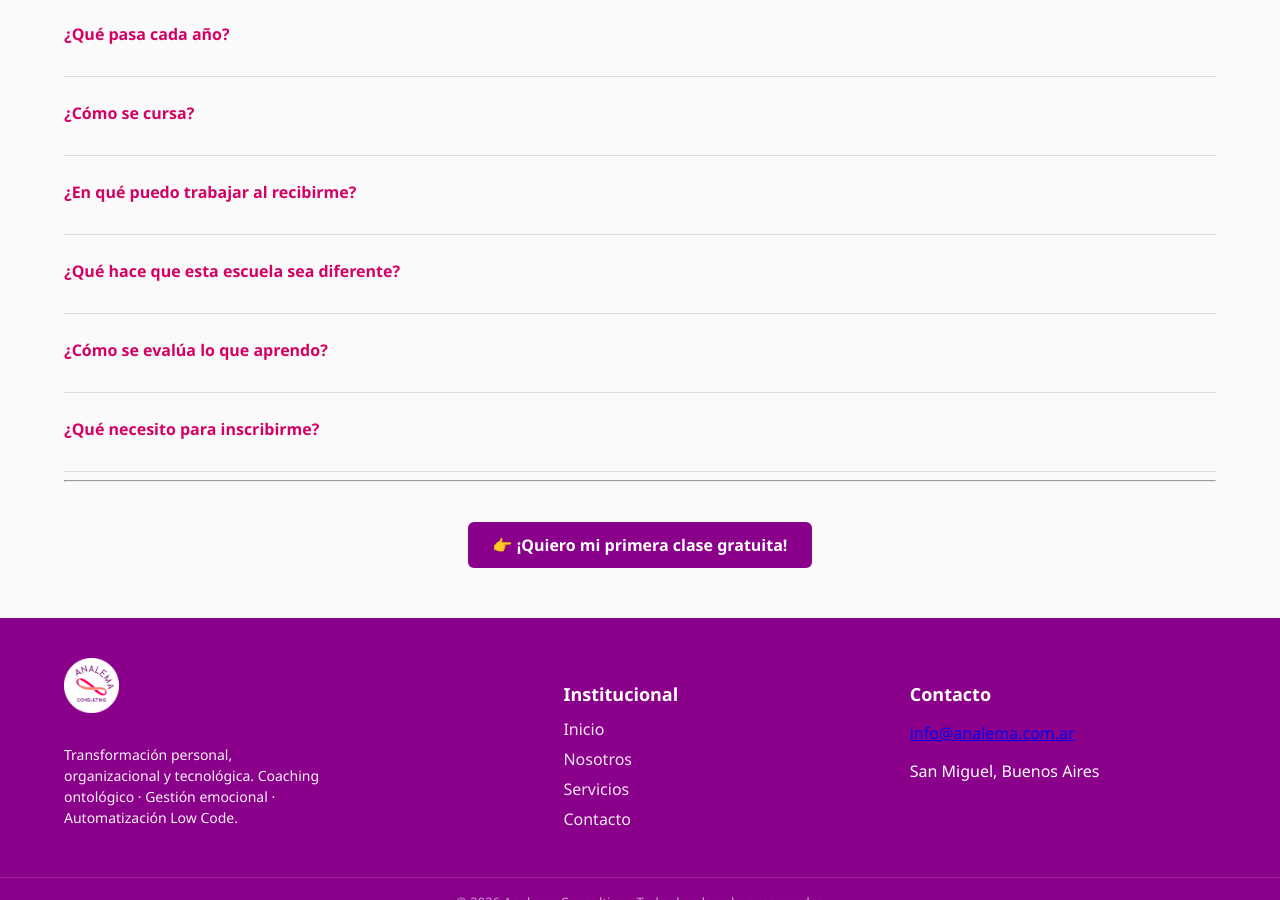
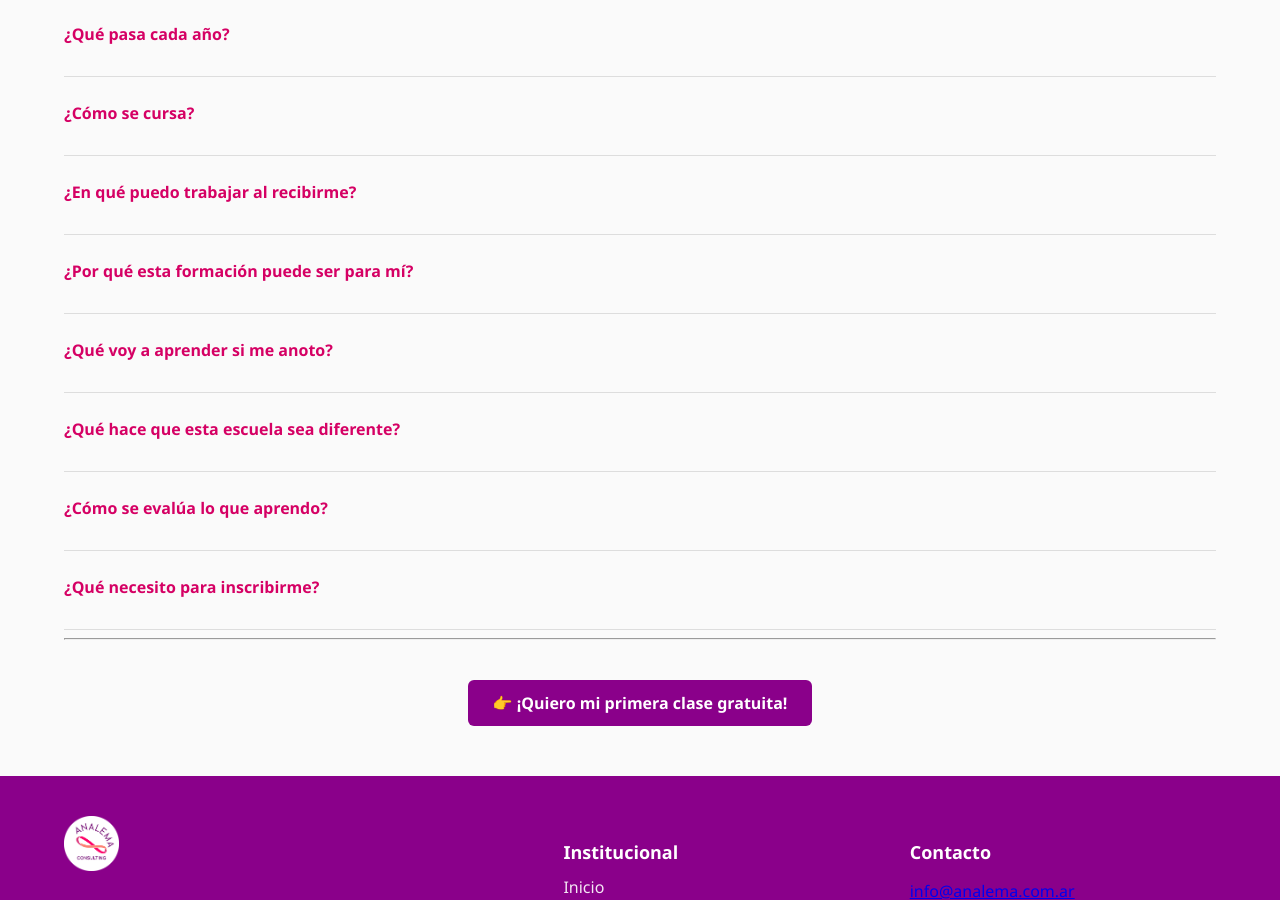
Before and after one commit to sivasilev-gif/analema.com.ar, a Jekyll site: the page built from efco.md, in a window 1280 px wide and 900 px high, scrolled down 726 px. Built offline with Jekyll 4.4.1, drawn with Linux system fonts in a browser that asks for light colours; part of the change alters nothing that is shown.

Commit message:
Update efco.md

```diff
--- a/efco.md
+++ b/efco.md
@@ -36,15 +36,17 @@ Para que vivas la experiencia en primera persona: modalidad de clase, docentes,
 Sin promesas vacías: si querés saber de qué se trata, vení directamente a las clases.</p>
 
 <p><strong>➡️ Ingreso flexible hasta mitad de año</strong><br>
+Nuestro diseño académico permite que nuevos alumnos se integren sin perder nivel.<br>
 Podés sumarte hasta el <strong>27 de junio</strong>.</p>
 
 <p><strong>➡️ Costo del primer año</strong><br>
 Primer año organizado en módulos de cuatro clases.<br>
-Cada módulo tiene un valor de <strong>AR$ 30.000</strong>.</p>
+Cada módulo tiene un valor de <strong>AR$ 30.000</strong>, lo que te sale un combo de comida rápida.</p>
 
 <p><strong>➡️ Costo del segundo año</strong><br>
 El segundo año la exigencia pedagógica y carga horaria aumentan significativamente.<br>
-Por eso, el valor del módulo <strong>se duplica</strong> respecto al primer año.</p>
+Por eso, el valor del módulo <strong>se duplica</strong> respecto al primer año.<br>
+Es una etapa mucho más intensiva, con práctica profesional acompañada y más horas docentes (ver días y horarios de segundo año).</p>
 
   </div>
 </div>
@@ -55,7 +57,7 @@ Por eso, el valor del módulo <strong>se duplica</strong> respecto al primer añ
   <label for="faq2" class="ac-title">¿Cuánto dura su formación?</label>
   <div class="ac-content">
 
-<p>La formación tiene una duración de <strong>dos años</strong>, con un <strong>tercer año opcional</strong> para quienes deseen profundizar sin extender tiempo ni costo.</p>
+<p>La formación tiene una duración de <strong>dos años</strong>, con un <strong>tercer año opcional</strong> para quienes deseen profundizar en ámbitos específicos de la profesión.</p>
 
   </div>
 </div>
@@ -66,14 +68,14 @@ Por eso, el valor del módulo <strong>se duplica</strong> respecto al primer añ
   <label for="faq3" class="ac-title">¿Qué pasa cada año?</label>
   <div class="ac-content">
 
-<p><strong><u>Año 1 – Competencias básicas</u></strong><br>
-Hablar asertivamente, escuchar profundamente, gestionar emociones, comprender cuerpo y lenguaje.</p>
+<p><strong><u>primer año</u></strong><br>
+En este año trabajamos en la incorporación de las competencias básicas del coaching: el hablar asertivamente, el escuchar profundamente y el gestionar nuestras emociones, entre otras.</p>
 
-<p><strong><u>Año 2 – Práctica Profesional (1 a 1)</u></strong><br>
-Aplicación de competencias en procesos reales, con acompañamiento docente.</p>
+<p><strong><u>Segundo año</u></strong><br>
+En este segundo año nos entrenamos para aplicar estas competencias en la práctica profesional individual, acompañando procesos 1 a 1 con rigor y profundidad.</p>
 
-<p><strong><u>Año 3 – Optativo</u></strong><br>
-Especialización en coaching grupal y organizacional.</p>
+<p><strong><u>Tercer año optativo</u></strong><br>
+Te ofrecemos la posibilidad de profesionalizarte en los otros dos ámbitos de la práctica profesional que habitualmente las demás escuelas dejan de lado: el coaching grupal y el coaching organizacional. </p>
 
   </div>
 </div>
@@ -123,10 +125,71 @@ La formación se realiza en <strong>Microsoft Teams</strong>, donde se integra:<
   </div>
 </div>
 
+<!-- ============ RESONANCIA ============= -->
+<div class="ac-item">
+  <input type="checkbox" id="faq6">
+  <label for="faq6" class="ac-title">¿Por qué esta formación puede ser para mí?</label>
+  <div class="ac-content">
+
+<p>Nuestra propuesta está diseñada para personas que quieren crecer, aprender y desarrollar nuevas competencias conversacionales, emocionales y profesionales.<br>
+Suele ser ideal para quienes:</p>
+
+<p><strong>➡️ Están en un proceso personal de cambio o búsqueda</strong><br>
+Personas que quieren comprenderse mejor, mejorar su comunicación, ordenar su vida emocional o lograr mayor claridad en sus decisiones.</p>
+
+<p><strong>➡️ Trabajan con personas y quieren sumar herramientas</strong><br>
+Profesionales de la educación, salud, recursos humanos, liderazgo, docencia, psicopedagogía, facilitación, trabajo social, terapistas holísticos, etc.<br>
+Buscan mejorar la calidad de sus intervenciones y tener conversaciones más efectivas.</p>
+
+<p><strong>➡️ Desean dedicarse al coaching profesionalmente</strong><br>
+Quienes sienten afinidad con acompañar procesos, escuchar, orientar y sostener espacios de crecimiento, y desean hacerlo con rigor, ética y formación real (no cursos rápidos).</p>
+
+<p><strong>➡️ Emprendedores y líderes de equipos</strong><br>
+Gente que quiere mejorar cómo comunica, cómo coordina acciones, cómo maneja conflictos y cómo genera entornos de trabajo más sanos y colaborativos.</p>
+
+<p><strong>➡️ Personas curiosas, con ganas de aprender</strong><br>
+Gente que quiere mejorar cómo comunica, cómo coordina acciones, cómo maneja conflictos y cómo genera entornos de trabajo más sanos y colaborativos.</p>
+
+<p><strong>➡️ Emprendedores y líderes de equipos</strong><br>
+Muchos alumnos llegan sin una intención profesional inicial, solo movidos por el deseo de entender más sobre sí mismos, sobre los demás y sobre el lenguaje.<br>
+Y encuentran un camino transformador.</p>
+
+  </div>
+</div>
+
+<!-- ============ APRENDIZAJES ============= -->
+<div class="ac-item">
+  <input type="checkbox" id="faq7">
+  <label for="faq7" class="ac-title">¿Qué voy a aprender si me anoto?</label>
+  <div class="ac-content">
+
+<p>En Analema cuidamos que el aprendizaje sea claro, aplicable y transformador. A lo largo de la formación vas a aprender:</p>
+
+<p><strong>➡️ A comunicarte mejor</strong><br>
+Herramientas para hablar de manera más clara, escuchar profundamente y tener conversaciones que abren posibilidades en vez de cerrar puertas.</p>
+
+<p><strong>➡️ A gestionar tus emociones de forma más saludable</strong><br>
+No desde frases motivacionales, sino desde prácticas concretas que te permiten entender lo que sentís, regularlo y usarlo a tu favor.</p>
+
+<p><strong>➡️ A entender cómo funciona el lenguaje en tu vida</strong><br>
+Cómo lo que decís, interpretás o callás moldea tus relaciones, tu trabajo, tu bienestar y tu forma de coordinar acciones con otros.</p>
+
+<p><strong>➡️ A acompañar a otras personas (segundo año)</strong><br>
+Metodologías, prácticas reales, marcos de conversación y herramientas para sostener procesos individuales con profesionalismo y ética.</p>
+
+<p><strong>➡️ A trabajar con más confianza en cualquier ámbito humano</strong><br>
+Liderazgo, equipo, vínculos, trabajo, vida personal… todo mejora cuando tenés herramientas conversacionales, emocionales y de escucha.</p>
+
+<p><strong>➡️ A facilitar espacios grupales (tercer año, optativo)</strong><br>
+Dinámicas, intervenciones, diseño de procesos, manejo de grupos y desarrollo organizacional.</p>
+
+  </div>
+</div>
+
 <!-- ============ DIFERENCIALES ============= -->
 <div class="ac-item">
-  <input type="checkbox" id="faq6">
-  <label for="faq6" class="ac-title">¿Qué hace que esta escuela sea diferente?</label>
+  <input type="checkbox" id="faq8">
+  <label for="faq8" class="ac-title">¿Qué hace que esta escuela sea diferente?</label>
   <div class="ac-content">
 
 <p><strong>En Analema no buscamos venderte un curso, sino ofrecerte una formación seria, honesta y humana.</strong></p>
@@ -139,7 +202,7 @@ La formación se realiza en <strong>Microsoft Teams</strong>, donde se integra:<
   <li><strong>Enfoque conversacional moderno</strong>: aplicable desde el primer mes.</li>
   <li><strong>Ecosistema Microsoft</strong>: claridad, orden y profesionalidad.</li>
   <li><strong>Acompañamiento progresivo</strong>: prácticas guiadas y supervisadas.</li>
-  <li><strong>Modelo accesible</strong>: primer mes gratuito, ingreso flexible, cuotas accesibles.</li>
+  <li><strong>Modelo accesible</strong>: primera clase gratuita, ingreso flexible, cuotas accesibles.</li>
 </ul>
 
   </div>
@@ -147,8 +210,8 @@ La formación se realiza en <strong>Microsoft Teams</strong>, donde se integra:<
 
 <!-- ============ EVALUACIÓN ============= -->
 <div class="ac-item">
-  <input type="checkbox" id="faq7">
-  <label for="faq7" class="ac-title">¿Cómo se evalúa lo que aprendo?</label>
+  <input type="checkbox" id="faq9">
+  <label for="faq9" class="ac-title">¿Cómo se evalúa lo que aprendo?</label>
   <div class="ac-content">
 
 <p><strong>En Analema creemos que nadie aprende solo.</strong><br>
@@ -174,15 +237,15 @@ Se ajusta la pedagogía según el ritmo y necesidad del grupo.</p>
 
 <!-- ============ INGRESO ============= -->
 <div class="ac-item">
-  <input type="checkbox" id="faq8">
-  <label for="faq8" class="ac-title">¿Qué necesito para inscribirme?</label>
+  <input type="checkbox" id="faq10">
+  <label for="faq10" class="ac-title">¿Qué necesito para inscribirme?</label>
   <div class="ac-content">
 
 <p><strong>Requisitos de ingreso:</strong></p>
 
 <ul>
   <li><strong>Secundario completo</strong> (excluyente).</li>
-  <li><strong>Amor por el lenguaje</strong>.</li>
+  <li><strong>Amor por las relaciones</strong>.</li>
   <li><strong>Ganas de comprender</strong>.</li>
   <li><strong>Compromiso con la práctica</strong>.</li>
 </ul>
```
